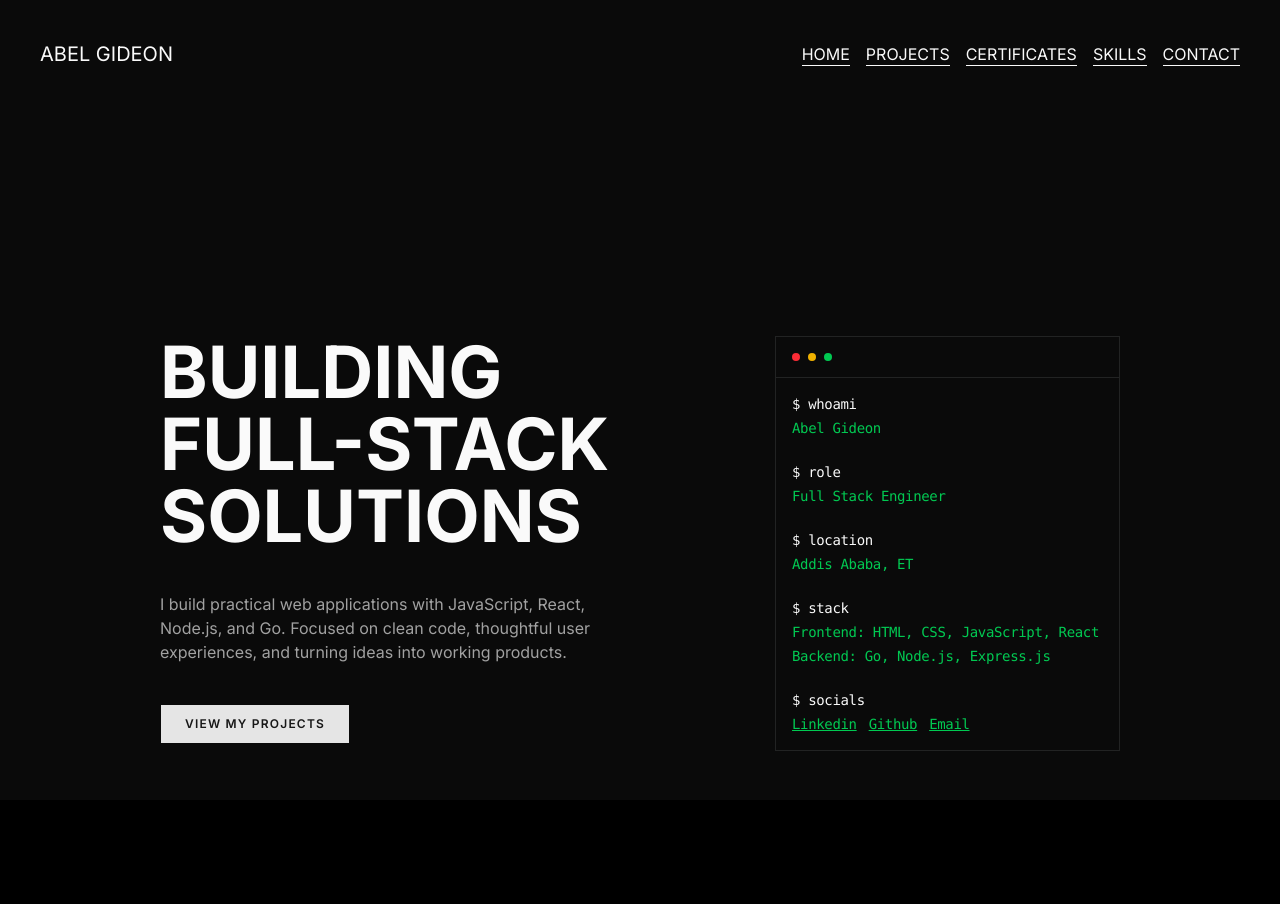
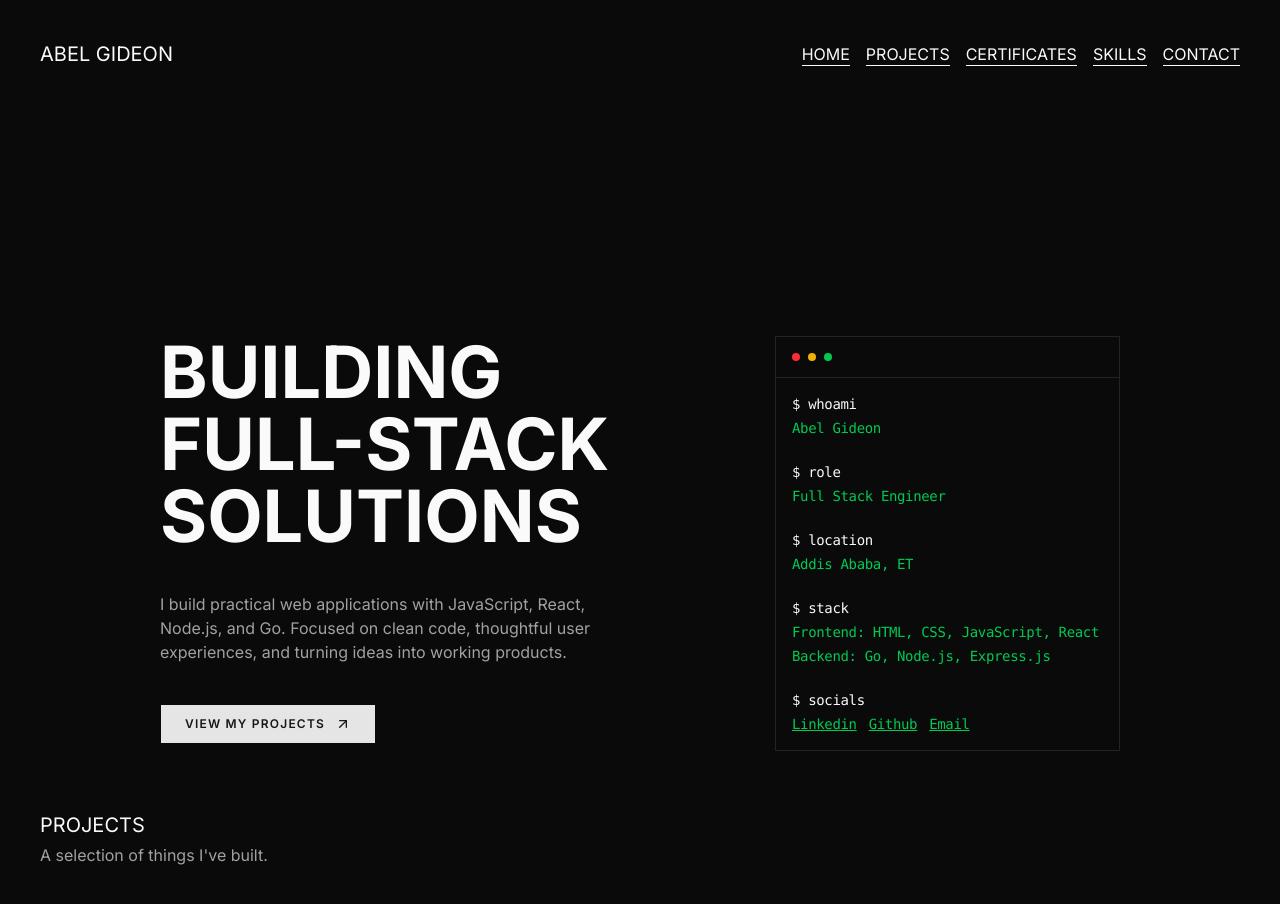
Before and after one commit to abelgideon/portfolio, a Next.js app: page / in a window 1280 px wide. Shown: the top 904 px of the page. Before the commit the page ends 800 px from the top, so only its background shows below. Built offline with nearby package versions, Linux system fonts and the light colour scheme.

Commit message:
fix: cleanup

```diff
--- a/app/_components/Hero.tsx
+++ b/app/_components/Hero.tsx
@@ -4,6 +4,7 @@ import {
   Terminal,
   TypingAnimation,
 } from "@/components/ui/terminal";
+import { ArrowUpRight } from "lucide-react";
 
 function MyTerminal() {
   return (
@@ -76,9 +77,10 @@ export default function HeroPage() {
           and Go. Focused on clean code, thoughtful user experiences, and
           turning ideas into working products.
         </p>
-        <Button className="uppercase">view my projects</Button>
+        <Button className="uppercase cursor-pointer">
+          view my projects <ArrowUpRight className="ml-1 size-4" />
+        </Button>
       </div>
-
       <MyTerminal />
     </div>
   );
--- a/app/_components/Navbar.tsx
+++ b/app/_components/Navbar.tsx
@@ -5,8 +5,6 @@ import {
   DropdownMenuContent,
   DropdownMenuGroup,
   DropdownMenuItem,
-  DropdownMenuLabel,
-  DropdownMenuSeparator,
   DropdownMenuTrigger,
 } from "@/components/ui/dropdown-menu";
 import { MenuIcon } from "lucide-react";
--- a/app/_components/Projects.tsx
+++ b/app/_components/Projects.tsx
@@ -1,3 +1,10 @@
 export default function ProjectsPage() {
-  return <h1>Projects Page</h1>;
+  return (
+    <div>
+      <h1 className="text-xl mt-15 uppercase">Projects</h1>
+      <p className="text-muted-foreground mt-1">
+        A selection of things I&apos;ve built.
+      </p>
+    </div>
+  );
 }
--- a/app/page.tsx
+++ b/app/page.tsx
@@ -1,11 +1,13 @@
 import HeroPage from "./_components/Hero";
 import { Navbar } from "./_components/Navbar";
+import ProjectsPage from "./_components/Projects";
 
 export default function Home() {
   return (
     <div className="p-4 md:p-10">
       <Navbar />
       <HeroPage />
+      <ProjectsPage />
     </div>
   );
 }
```
